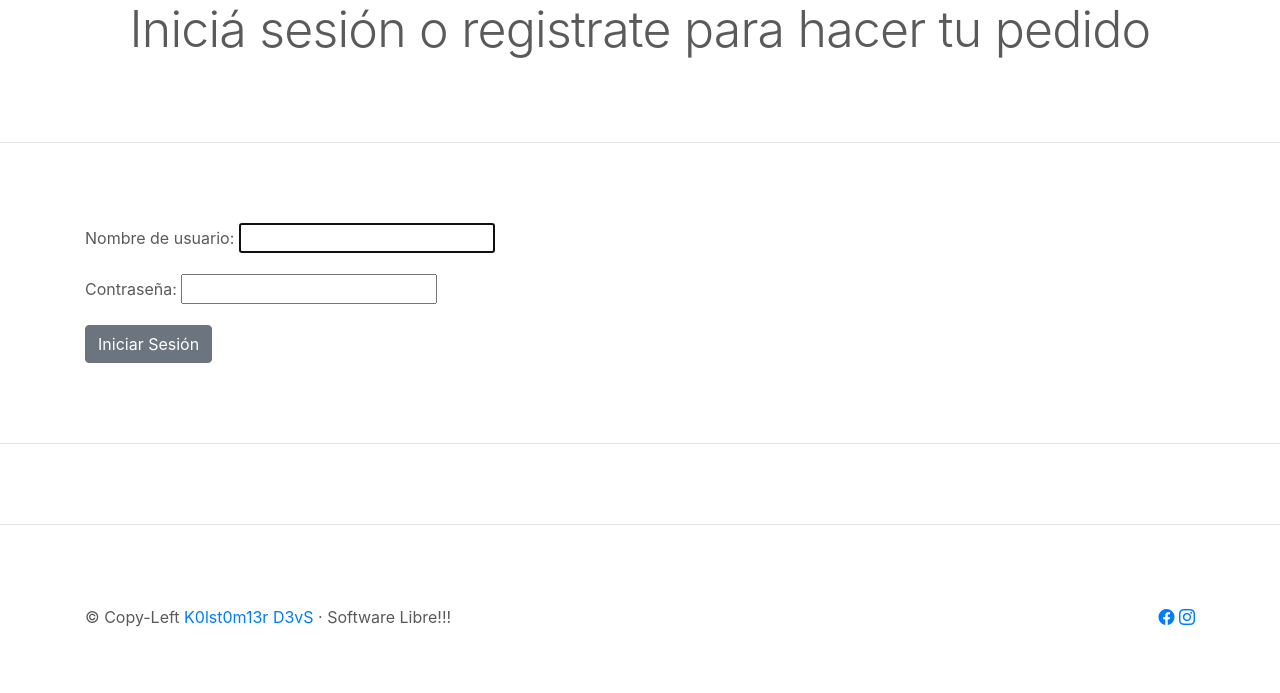
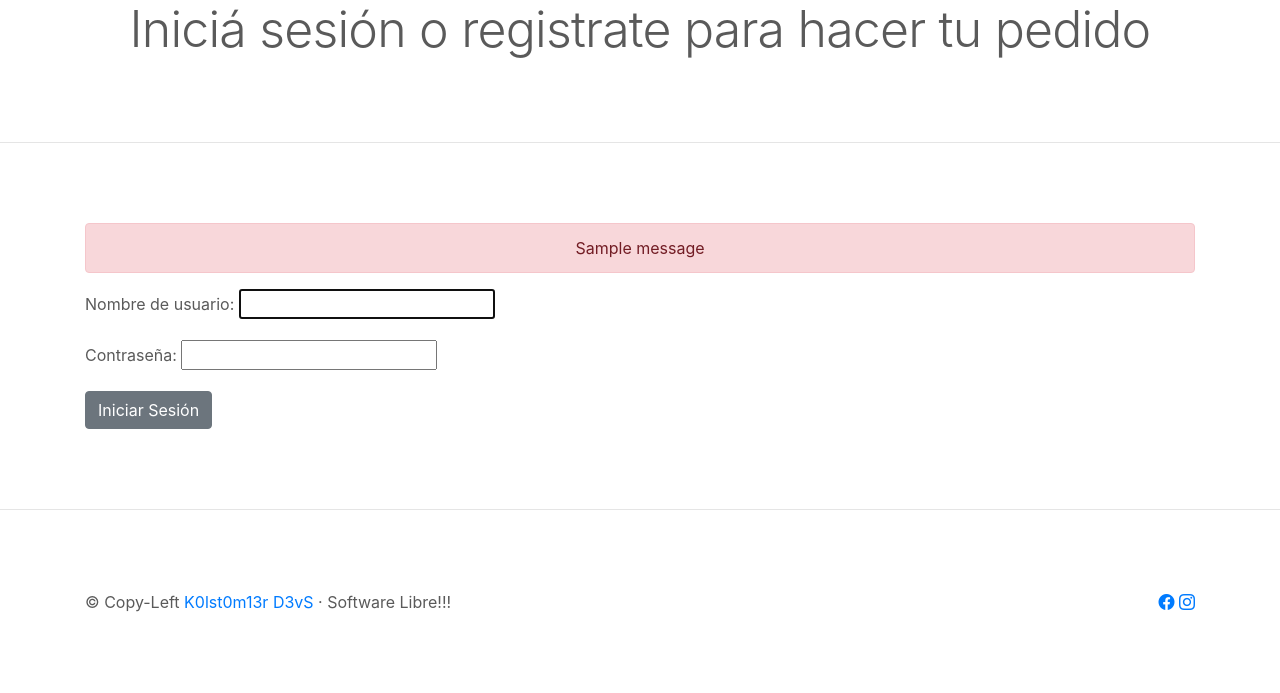
Before and after one commit to k0lst0m13r/roque_vagoneta, a Django app: page /login in a window 1280 px wide. Shown: the part 318-1011 px from the top of the page. After the commit the page ends 930 px from the top, so only its background shows below. Run offline with Django 3.2, Linux system fonts and the light colour scheme; one stand-in notice (Sample message) is shown; some libraries are stand-ins or nearby versions.

Commit message:
Gregado mensaje de error en el login

```diff
--- a/roque_vagoneta/carro/views.py
+++ b/roque_vagoneta/carro/views.py
@@ -1,6 +1,7 @@
 from django.shortcuts import render, redirect
 from .carro import Carro
 from tienda.models import *
+
 
 # Create your views here.
 
--- a/roque_vagoneta/roque_vago_app/templates/roque_vago_app/base.html
+++ b/roque_vagoneta/roque_vago_app/templates/roque_vago_app/base.html
@@ -75,7 +75,7 @@
        {% if user.is_authenticated %}
        <ul class="navbar-nav justify-content-end">
         <li class="nav-item">
-          <a class="nav-link" href="{% url 'perfil' %}"><b>{{user.username}}</b></a>
+          <a class="nav-link" href="{% url 'perfil' %}"><b>Hola! {{user.username}}</b></a>
         </li>
         <li class="nav-item">
           <a class="nav-link" href="{% url 'logout' %}"><b>Cerrar Sesión</b></a>
--- a/roque_vagoneta/roque_vago_app/templates/roque_vago_app/login.html
+++ b/roque_vagoneta/roque_vago_app/templates/roque_vago_app/login.html
@@ -11,20 +11,32 @@
     <div class="col-md-12">
       <h2 class="featurette-heading" style="text-align:center;">INICIO DE SESIÓN</h2>
       <h3 class="featurette-heading" style="text-align:center;">Iniciá sesión o registrate para hacer tu pedido</h3>
-
     </div>
   </div>
   <hr class="featurette-divider">
 
-              <div class="container marketing">
-                <div class="d-flex justify-cntent-center align-items-center">
+<!-------Mensaje de Login erroneo------->
+
+  {% if messages %}
+  <div class="container">
+    {% for msg in messages %}
+      <div class="alert alert-danger" role="alert" style="text-align:center;">
+        {{msg}}
+      </div>
+    {% endfor %}
+  </div>
+  {% endif %}
+
+<!--------Formulario-------------->
+
+  <div class="container">
     <form method="POST" >
         {% csrf_token %}
         {{ form.as_p }}
-                        <button  class="btn btn-secondary"   type="submit">Iniciar Sesión</button>
+      <button  class="btn btn-secondary" type="submit">Iniciar Sesión</button>
     </form>
   </div>
-              </div>
-            <hr class="featurette-divider"><hr class="featurette-divider">
+  <hr class="featurette-divider">
   </main>
+
   {% endblock %}
--- a/roque_vagoneta/roque_vago_app/views.py
+++ b/roque_vagoneta/roque_vago_app/views.py
@@ -4,6 +4,7 @@ from django.contrib.auth.forms import AuthenticationForm, UserCreationForm
 from roque_vago_app.models import *
 from django.contrib.auth import login, logout, authenticate
 from .forms import *
+from django.contrib import messages
 
 # Create your views here.
 def index(request):
@@ -28,6 +29,7 @@ def log_in(request):
             else:
                 return redirect('login')
         else:
+            messages.success (request,  'Error en Usuario o Contraseña')
             return redirect('login')
     form =  AuthenticationForm()
     ctx = {"form": form}
--- a/roque_vagoneta/tienda/templates/tienda/tienda.html
+++ b/roque_vagoneta/tienda/templates/tienda/tienda.html
@@ -12,8 +12,9 @@
       <h2 class="featurette-heading" style="text-align:center;">TIENDA</h2>
       <h3 class="featurette-heading" style="text-align:center;">Encontrá todo lo que necesitás en nuestro Catálogo</h3>
    </div>
-    </div>
+  </div>
 <hr class="featurette-divider">
+
 
 
 
@@ -36,7 +37,7 @@
        <h2>{{ articulo.nombre }}</h2>
        <p>{{ articulo.descripcion }}</p>
        <p>Precio $ <b>{{ articulo.precio }}</b></p>
-       <p><a class="btn btn-secondary" href="{% url 'carro:agregar' articulo.id %}" role="button">Agregar al Carrito</a></p>
+       <p><a class="btn btn-secondary" href="{% url 'carro:agregar' articulo.id %}" role="button" >Agregar al Carrito</a></p>
      </div><!-- /.col-lg-4 -->
      {% endif %}
    {% endfor %}
```
Also changed, not shown: roque_vagoneta/db.sqlite3. Lines whose indentation alone changed are shown as unchanged.
